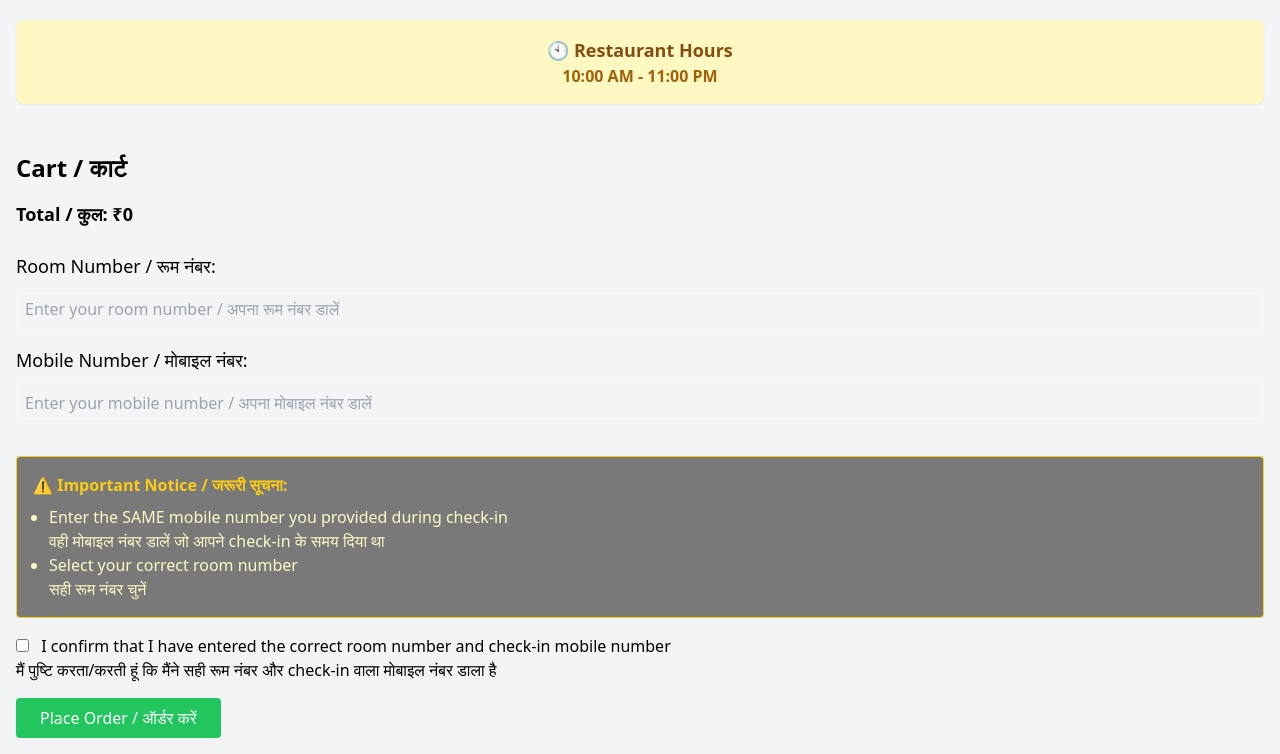
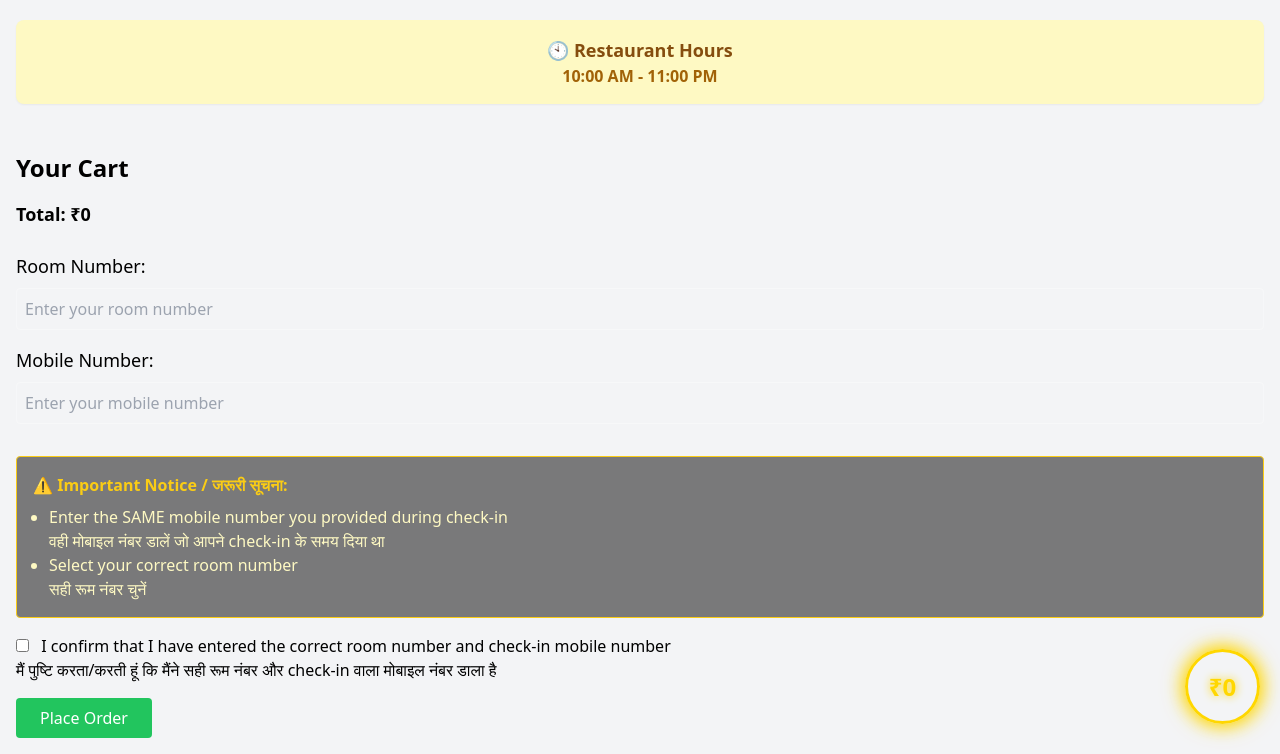
Before and after one commit to raiguesthouseweb/raiguesthouse, a plain HTML site: page index.html in a window 1280 px wide. Shown: the part 56-810 px from the top of the page. Drawn offline with nearby package versions, Linux system fonts and the light colour scheme.

Commit message:
Categories Background delete and Floating button add

```diff
--- a/index.html
+++ b/index.html
@@ -7,9 +7,43 @@
     <meta name="viewport" content="width=device-width, initial-scale=1.0">
     <title>Rai Guest House</title>
     <script src="https://cdn.tailwindcss.com"></script>
+    <link rel="stylesheet" href="https://cdnjs.cloudflare.com/ajax/libs/font-awesome/6.0.0/css/all.min.css">
     <style>
         .menu-item {
             margin: 10px 0;
+        }
+
+        .floating-cart {
+            position: fixed;
+            bottom: 20px;
+            right: 20px;
+            cursor: pointer;
+            z-index: 1000;
+            width: 75px;
+            height: 75px;
+            border: 3px solid #FFD700;
+            border-radius: 50%;
+            display: flex;
+            justify-content: center;
+            align-items: center;
+            box-shadow: 0 0 15px #FFD700;
+            animation: glow 1.5s ease-in-out infinite alternate;
+        }
+
+        @keyframes glow {
+            from {
+                box-shadow: 0 0 10px #FFD700;
+            }
+            to {
+                box-shadow: 0 0 20px #FFD700, 0 0 30px #FFD700;
+            }
+        }
+
+        .floating-cart .total {
+            color: #FFD700;
+            font-size: 24px;
+            font-weight: bold;
+            text-shadow: 0 0 10px #FFD700;
         }
     </style>
 </head>
@@ -21,22 +55,22 @@
         <div id="menu-items" class="grid grid-cols-1 md:grid-cols-2 lg:grid-cols-3 gap-4"></div>
 
         <!-- Cart Section -->
-        <h2 class="text-2xl font-semibold mt-8 mb-4">Cart / कार्ट</h2>
+        <h2 class="text-2xl font-semibold mt-8 mb-4">Your Cart</h2>
         <ul id="cart-items" class="mb-4"></ul>
-        <p class="text-lg font-semibold">Total / कुल: ₹<span id="cart-total">0</span></p>
+        <p class="text-lg font-semibold">Total: ₹<span id="cart-total">0</span></p>
 
         <!-- Order Form -->
         <div class="mt-6">
-            <label for="room-number" class="block text-lg font-medium mb-2">Room Number / रूम नंबर:</label>
+            <label for="room-number" class="block text-lg font-medium mb-2">Room Number:</label>
             <input type="text" id="room-number"
-                   placeholder="Enter your room number / अपना रूम नंबर डालें"
+                   placeholder="Enter your room number"
                    class="border p-2 rounded w-full mb-4 bg-transparent text-white placeholder-gray-400"
                    style="border-color: rgba(255, 255, 255, 0.3);"
                    required>
 
-            <label for="mobile-number" class="block text-lg font-medium mb-2">Mobile Number / मोबाइल नंबर:</label>
+            <label for="mobile-number" class="block text-lg font-medium mb-2">Mobile Number:</label>
             <input type="tel" id="mobile-number"
-                   placeholder="Enter your mobile number / अपना मोबाइल नंबर डालें"
+                   placeholder="Enter your mobile number"
                    pattern="[0-9]{10}"
                    class="border p-2 rounded w-full mb-4 bg-transparent text-white placeholder-gray-400"
                    style="border-color: rgba(255, 255, 255, 0.3);"
@@ -60,10 +94,15 @@
                 </label>
             </div>
             <button id="submit-order" class="bg-green-500 text-white px-6 py-2 rounded hover:bg-green-600">
-                Place Order / ऑर्डर करें
+                Place Order
             </button>
         </div>
     </div>
+
+    <div class="floating-cart" onclick="document.getElementById('cart-items').scrollIntoView({behavior: 'smooth'})">
+        <span class="total">₹<span id="floating-total">0</span></span>
+    </div>
+
     <script src="script.js"></script>
 </body>
 </html>
```
